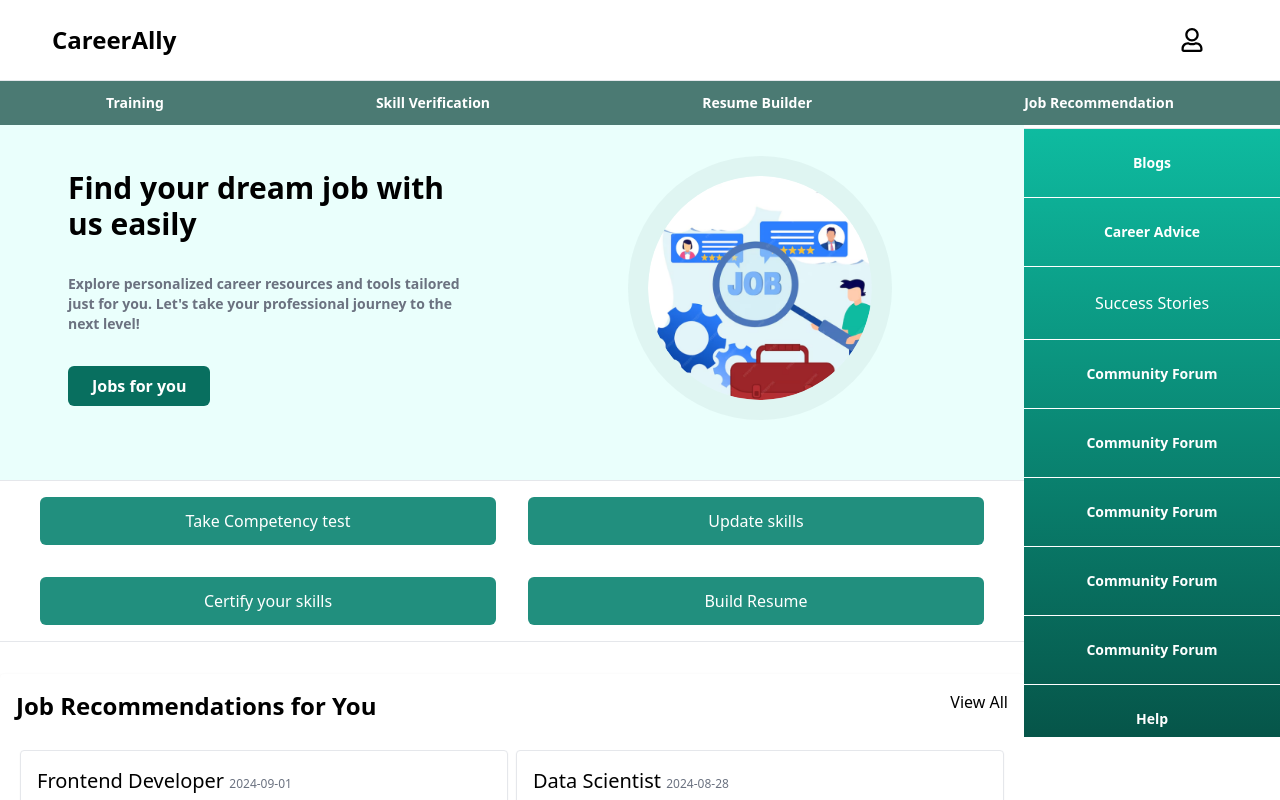
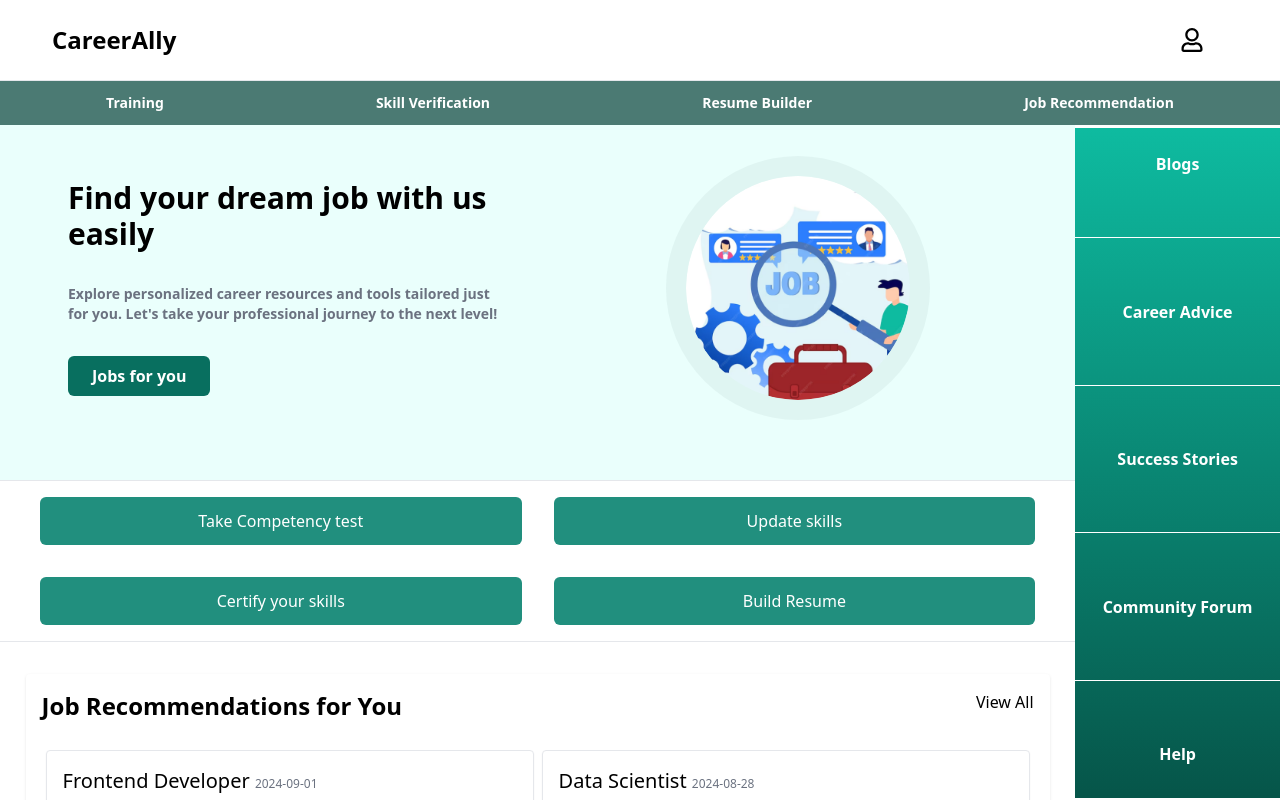
Before and after one commit to Muskan-Sinha/SIH-1628, a React (Create React App) app: page /home in a window 1280 px wide. Built offline with nearby package versions, Linux system fonts and the light colour scheme.

Commit message:
Hero Section

```diff
--- a/src/App.js
+++ b/src/App.js
@@ -6,17 +6,17 @@ import JobProviderDetails from "./forms/JobProviderDetails";
 import Home from "./components/Home";
 import JobRecmPage from "./components/JobRecmPage";
 import Navbar from "./components/Navbar";
-import Sidebar_desktop from "./components/Sidebar_desktop";
+import SidebarDesk from "./components/SidebarDesk";
 
 function App() {
   return (
-    <>
+    <div>
       <BrowserRouter>
         <div className="fixed w-full top-0 left-0 z-50">
           <Navbar />
         </div>
         <div className="flex">
-          <div className="md:w-[80%] md:h-screen scroll-hidden md:overflow-y-scroll">
+          <div className="md:w-[75%] lg:w-[84%] md:h-screen scroll-hidden md:overflow-y-scroll">
             <Routes>
               <Route path="/signup" element={<SignUp />} />
               <Route path="/signin" element={<SignIn />} />
@@ -29,12 +29,12 @@ function App() {
               <Route path="/jobrecommendations" element={<JobRecmPage />} />
             </Routes>
           </div>
-          <div className="w-[20%] md:pt-32 hidden md:block   h-screen overflow-y-scroll ">
-            <Sidebar_desktop />
+          <div className="w-[25%] lg:w-[16%] right-0 md:pt-32 hidden md:block h-screen ">
+            <SidebarDesk />
           </div>
         </div>
       </BrowserRouter>
-    </>
+    </div>
   );
 }
 
--- a/src/components/Home.js
+++ b/src/components/Home.js
@@ -1,5 +1,4 @@
-import Navbar from "./Navbar";
-import Sidebar from "./Sidebar";
+
 import TopBanner from "./TopBanner";
 
 const Home = () => {
--- a/src/components/MiddleComp.js
+++ b/src/components/MiddleComp.js
@@ -3,7 +3,7 @@ import UserSkills from "./UserSkills"
 
 const MiddleComp = () => {
     return (
-        <div className="">
+        <div>
             <hr className='text-[#908686]' />
             <ul className="grid grid-cols-1 text-white md:grid-cols-2 mx-6 font-medium">
                 <li className="bg-[#218f7e] p-3 rounded-md text-center m-4">Take Competency test</li>
--- /dev/null
+++ b/src/components/SidebarDesk.js
@@ -0,0 +1,32 @@
+import React from "react";
+
+const SidebarDesk = () => {
+  return (
+    <div className="  ">
+      <ul className="bg-gradient-to-b hidden sm:flex w-[100%] h-[calc(100vh-8.1rem)] flex-col justify-between md:flex from-[#0EBBA0] to-[#065549]  text-white">
+
+        <li className="text-center p-2 pt-6 hover:cursor-pointer font-semibold ">
+          Blogs
+        </li>
+        <hr className="border-white" />
+        <li className="text-center p-2 hover:cursor-pointer font-semibold ">
+          Career Advice
+        </li>
+        <hr className="border-white" />
+        <li className="text-center p-2 hover:cursor-pointer font-semibold">
+          Success Stories
+        </li>
+        <hr className="border-white" />
+        <li className="text-center p-2 hover:cursor-pointer font-semibold ">
+          Community Forum
+        </li>
+        <hr className="border-white" />
+        <li className="text-center p-2 pb-8 hover:cursor-pointer font-semibold ">
+          Help
+        </li>
+      </ul>
+    </div>
+  );
+};
+
+export default SidebarDesk;
--- a/src/components/Sidebar_desktop.js
+++ /dev/null
@@ -1,48 +0,0 @@
-import React from "react";
-
-const Sidebar_desktop = () => {
-  return (
-    <div className="  ">
-      <ul className="bg-gradient-to-b hidden sm:flex w-64 -top-10 md:flex flex-col  from-[#0EBBA0] space-y-4 to-[#065549]  text-white">
-        <hr />
-        <li className="text-center p-2 hover:cursor-pointer text-sm font-semibold ">
-          Blogs
-        </li>
-        <hr className="border-white" />
-        <li className="text-center p-2 hover:cursor-pointer text-sm font-semibold ">
-          Career Advice
-        </li>
-        <hr className="border-white" />
-        <li className="text-center p-2 hover:cursor-pointer ">
-          Success Stories
-        </li>
-        <hr className="border-white" />
-        <li className="text-center p-2 hover:cursor-pointer text-sm font-semibold ">
-          Community Forum
-        </li>
-        <hr className="border-white" />
-        <li className="text-center p-2 hover:cursor-pointer text-sm font-semibold ">
-          Community Forum
-        </li>
-        <hr className="border-white" />
-        <li className="text-center p-2 hover:cursor-pointer text-sm font-semibold ">
-          Community Forum
-        </li>
-        <hr className="border-white" />
-        <li className="text-center p-2 hover:cursor-pointer text-sm font-semibold ">
-          Community Forum
-        </li>
-        <hr className="border-white" />
-        <li className="text-center p-2 hover:cursor-pointer text-sm font-semibold ">
-          Community Forum
-        </li>
-        <hr className="border-white" />
-        <li className="text-center p-2 hover:cursor-pointer text-sm font-semibold ">
-          Help
-        </li>
-      </ul>
-    </div>
-  );
-};
-
-export default Sidebar_desktop;
--- a/src/components/UserProfile.js
+++ /dev/null
@@ -1,42 +0,0 @@
-import { UserDB } from "../constants/UserDB"
-import { FaFile } from "react-icons/fa";
-import { MdEmail } from "react-icons/md";
-import { FaPhoneAlt } from "react-icons/fa";
-import { IoLocationSharp } from "react-icons/io5";
-import { FaUserAlt } from "react-icons/fa";
-const UserProfile = () => {
-    return (
-        <div>
-        <div className="border flex flex-col items-center">
-            <div className="flex justify-between">
-                <p className="text-4xl font-semibold uppercase p-6"> {UserDB.name}</p>
-                <p className="p-9 text-2xl"><FaUserAlt /></p>
-            </div>
-            <div className="p-4 text-sm text-gray-500">
-                <div className="flex gap-1">
-                    <p className="p-1"><MdEmail /></p>
-                    <p>{UserDB.email}</p>
-                </div>
-                <div className="flex gap-1">
-                    <p className="p-1"><FaPhoneAlt /></p>
-                    <p>{UserDB.phone}</p>
-                </div>
-                <div className="flex gap-1">
-                    <p className="p-1"><IoLocationSharp /></p>
-                    <p>{UserDB.location}</p>
-
-                </div>
-            </div>
-            </div>
-            <div>
-                <p className="text-lg">Resume</p>
-                <div className="">
-                    <p className="text-gray-500 text-4xl"><FaFile /></p>
-                </div>
-            </div>
-
-        </div>
-    )
-}
-
-export default UserProfile
--- a/src/constants/UserDB.js
+++ /dev/null
@@ -1,7 +0,0 @@
-export const UserDB = {
-    "name" : "Shreya Kalra",
-    "email" : "kalrashreya657@gmail.com",
-    "phone" : "88952154",
-    "location" : "Bengaluru",
-    "Resume" : "https:/i0.wp.com/techguruplus.com/wp-content/uploads/2022/01/Resume_CV_Format_Download-17-1-min.jpg?w=1700&ssl=1"
-}
```
